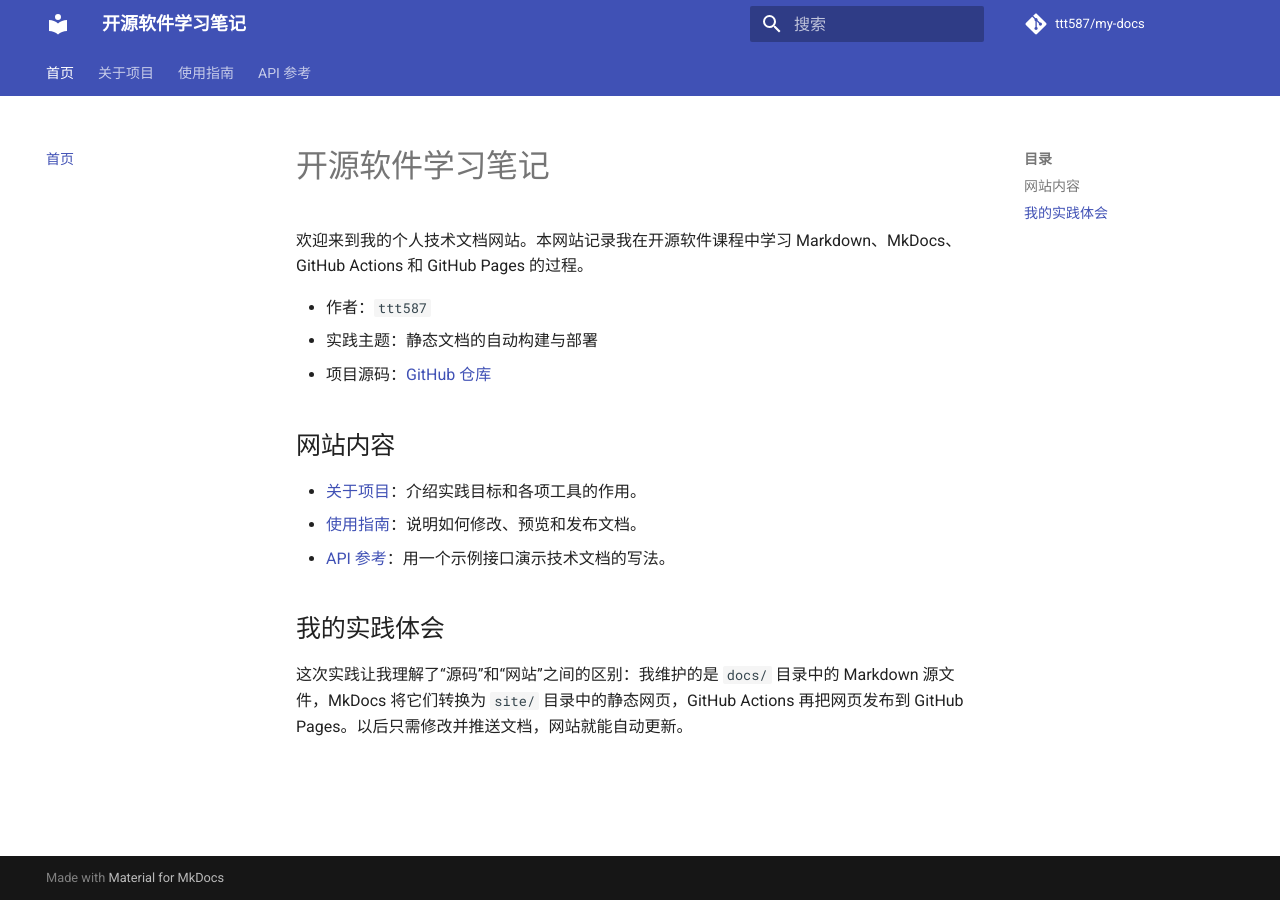
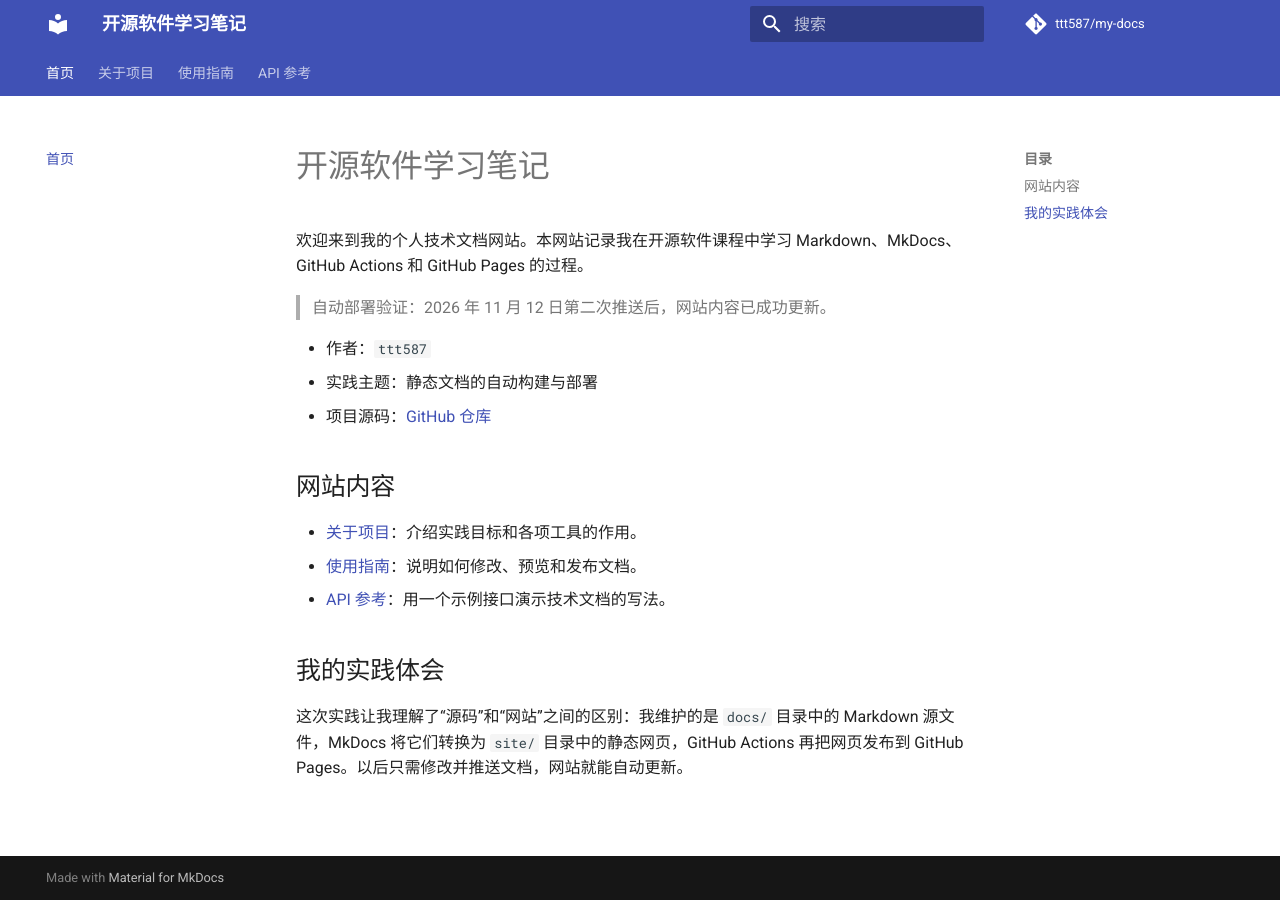
Before and after one commit to ttt587/my-docs, an MkDocs documentation site: the page built from docs/index.md, in a window 1280 px wide. Built offline with MkDocs 1.6.1 and Material for MkDocs 9.7.7, drawn with Linux system fonts in a browser that asks for light colours; comment, search, counter and statistics services are not loaded.

Commit message:
验证文档修改后自动更新网站

```diff
--- a/docs/index.md
+++ b/docs/index.md
@@ -1,6 +1,8 @@
 # 开源软件学习笔记
 
 欢迎来到我的个人技术文档网站。本网站记录我在开源软件课程中学习 Markdown、MkDocs、GitHub Actions 和 GitHub Pages 的过程。
+
+> 自动部署验证：2026 年 11 月 12 日第二次推送后，网站内容已成功更新。
 
 - 作者：`ttt587`
 - 实践主题：静态文档的自动构建与部署
```
